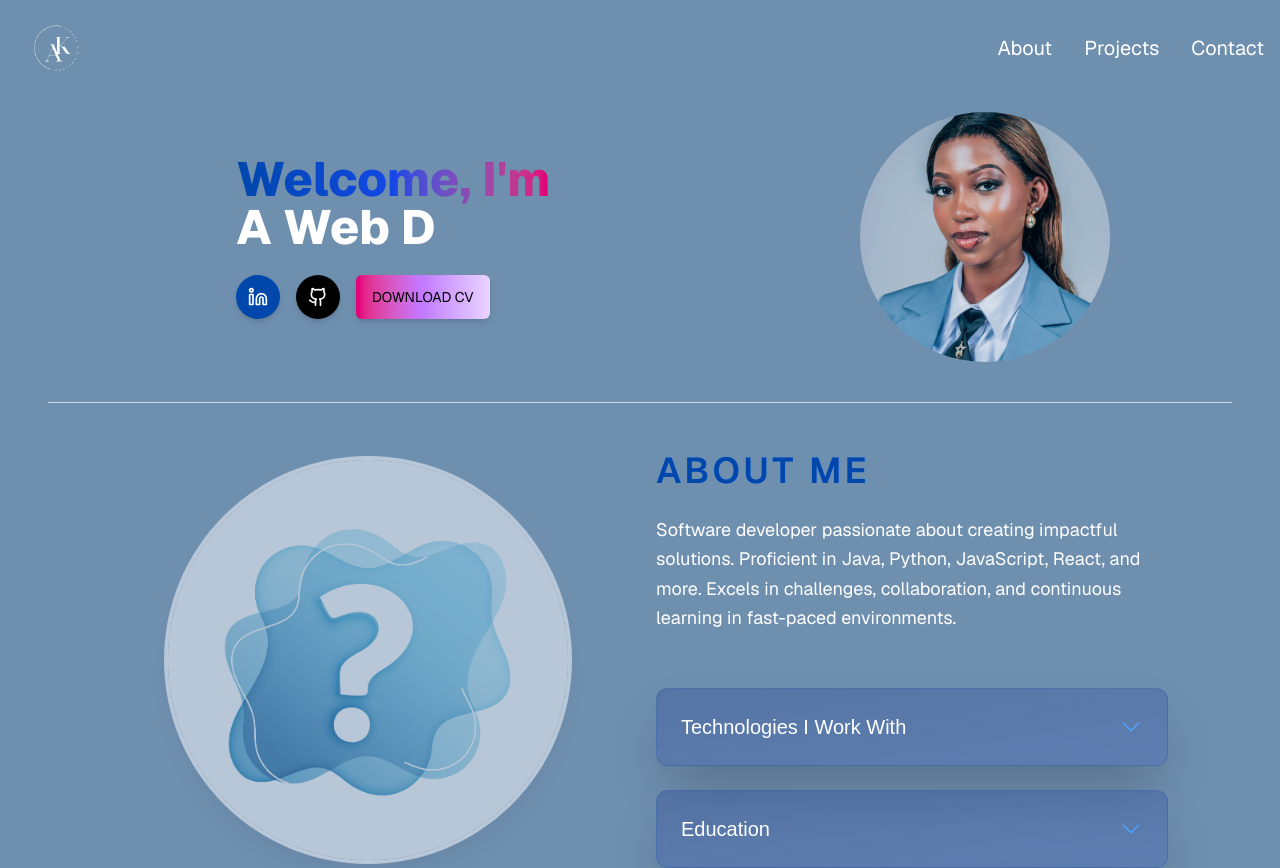
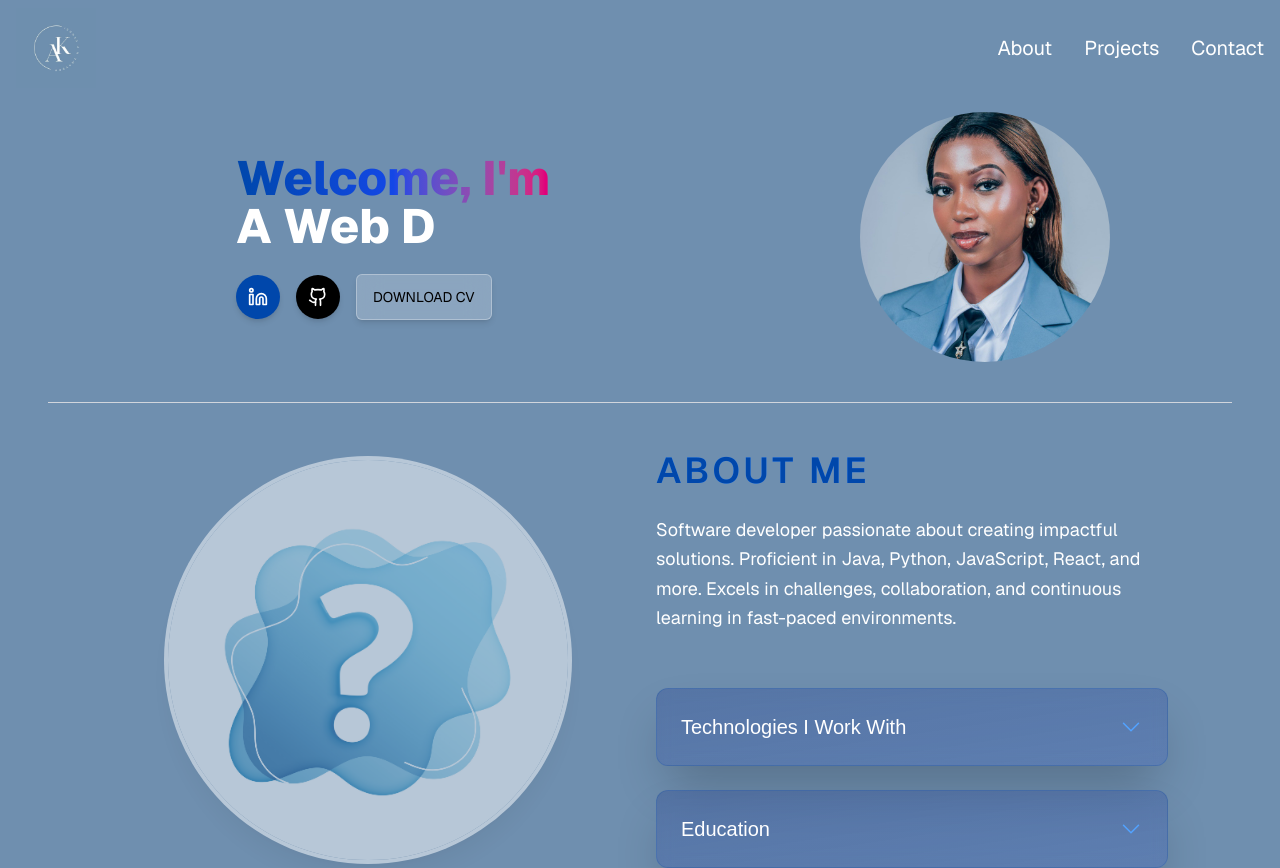
Before and after one commit to pelonomiken/aobken_portfolio, a Next.js app: page / in a window 1280 px wide. Shown: the top 868 px of the page. Built offline with nearby package versions, Linux system fonts and the light colour scheme.

Commit message:
Button Color Changes

```diff
--- a/app/components/HeroSection.jsx
+++ b/app/components/HeroSection.jsx
@@ -45,7 +45,7 @@ const HeroSection = () => {
     </div>
   </a>
   {/* Download CV Button */}
-  <button className="px-4 py-3 rounded-md bg-gradient-to-r from-pink-600 via-purple-400 to-purple-200 text-black font-sans uppercase text-sm hover:scale-105 hover:shadow-lg hover:shadow-pink-500/30 transition-transform duration-200 shadow-md">
+  <button className="px-4 py-3 rounded-md backdrop-blur-md bg-white/20 border border-white/30  text-black font-sans uppercase text-sm hover:scale-105 hover:shadow-lg hover:shadow-pink-500/30 transition-transform duration-200 shadow-md">
     <a
       href="/assests/cv.pdf"
       download="cv.pdf"
```
